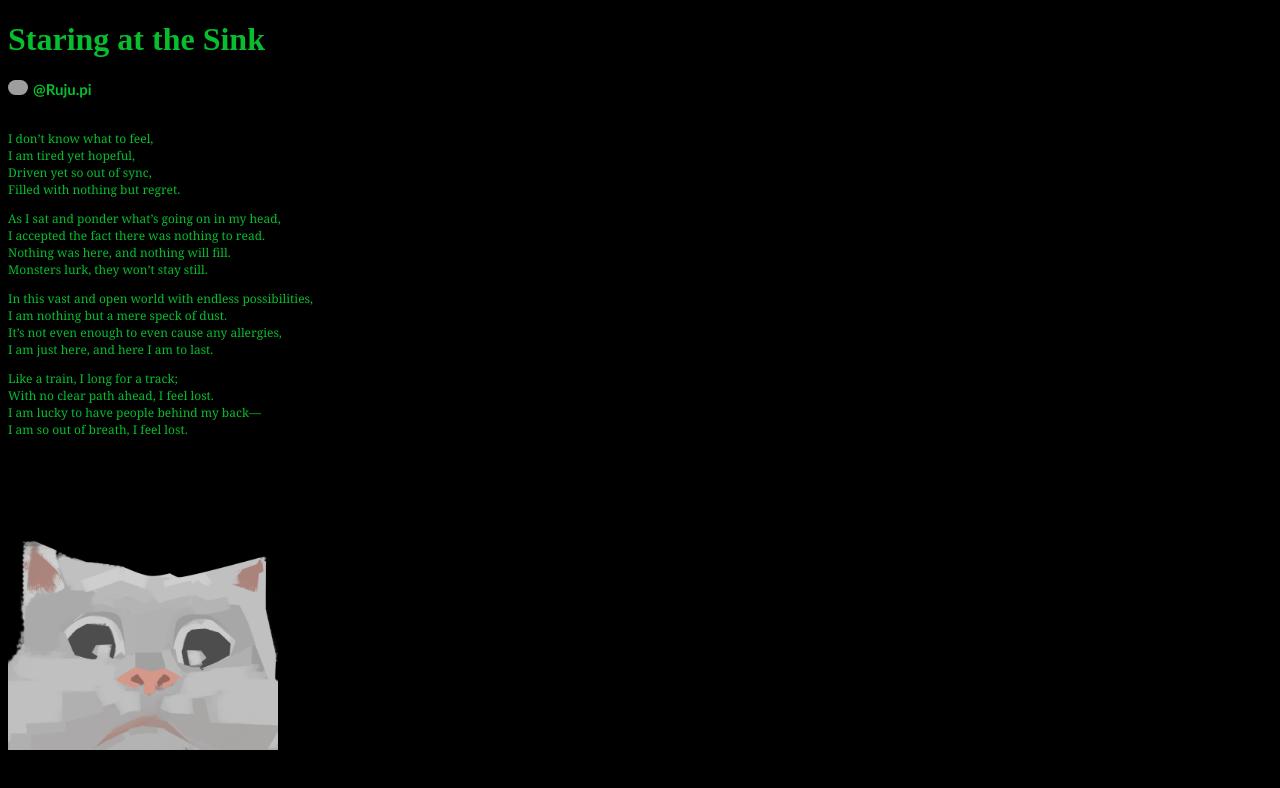
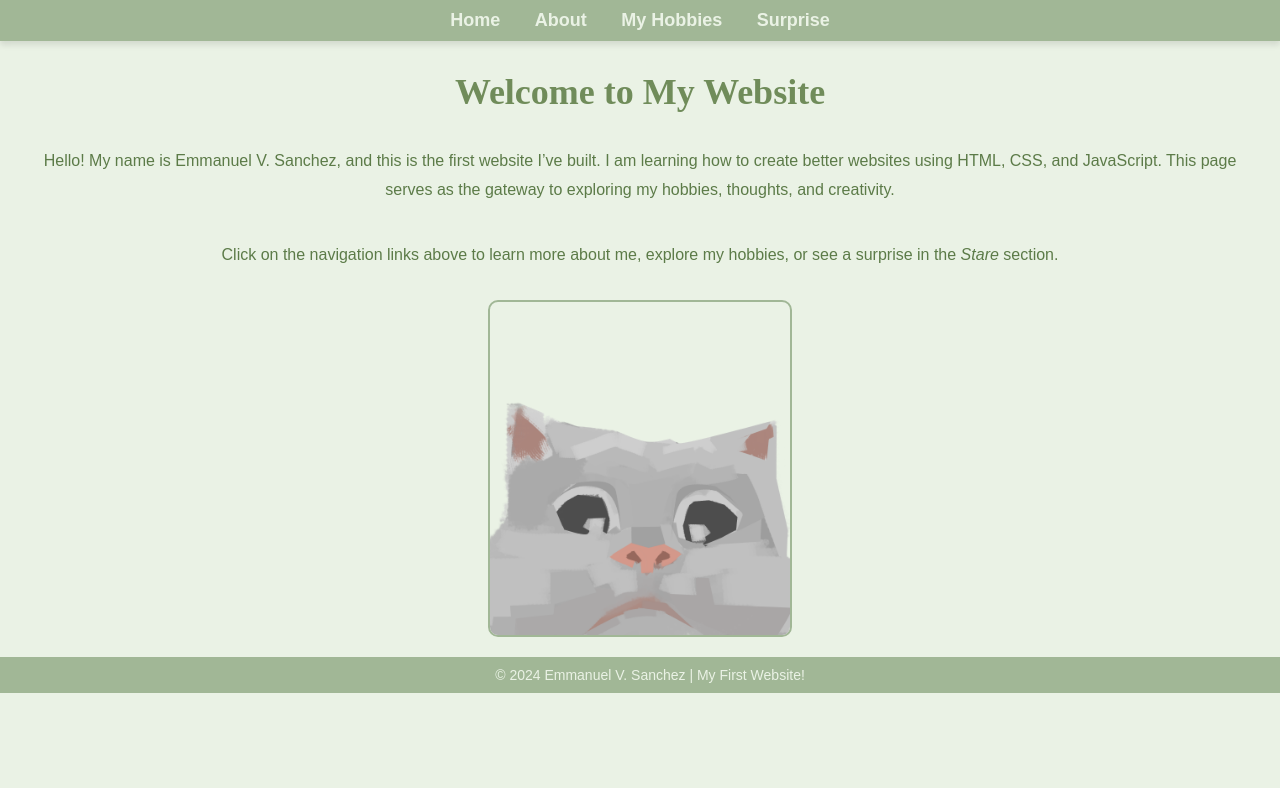
Before and after one commit to rujuuu/HTML_basics, a plain HTML site: page index.html in a window 1280 px wide. Drawn offline with Linux system fonts and the light colour scheme; grey boxes are pictures that could not be loaded.

Commit message:
Update index.html

```diff
--- a/index.html
+++ b/index.html
@@ -5,81 +5,104 @@
     <meta name="author" content="Emmanuel V. Sanchez" />
     <meta
       name="description"
-      content="This is the First website I built. I am learning how to create better websites using HTML"
+      content="This is the first website I built. I am learning how to create better websites using HTML."
     />
-    <title>Hello World!</title>
+    <title>Welcome to My Page</title>
     <link rel="icon" href="images/Gamer_Catto.png" />
     <style>
-      img.catto {
-        width: 270px;
+      /* General styles */
+      body {
+        background-color: #eaf2e5; /* Light green background */
+        color: #5c7b48; /* Olive green text color */
+        font-family: "Arial", sans-serif;
+        margin: 0;
+        padding: 0;
       }
-      img.pfp {
-        width: 20px;
-        border-radius: 10px;
-        float: left;
-        margin-right: 5px;
-      }
+
       h1 {
-        font-family: "Times New Roman";
-        color: #06be2e;
-        text-align: justify;
+        font-family: "Times New Roman", serif;
+        color: #708c5a; /* Deep green for title */
+        text-align: center;
+        margin-top: 30px;
+        font-size: 36px;
       }
 
       p {
-        font-family: "Georgia", monospace;
-        font-size: 12px;
-        text-align: justify;
+        font-size: 16px;
+        color: #5c7b48; /* Olive green text */
+        line-height: 1.8;
+        text-align: center;
+        padding: 10px 20px;
+      }
 
-        color: #06be2e;
+      img.catto {
+        display: block;
+        margin: 20px auto;
+        max-width: 300px; /* Fixed size for consistency */
+        height: auto;
+        border-radius: 10px; /* Adds a soft edge to the image */
+        border: 2px solid #a1b796; /* Green border for emphasis */
       }
-      p.username {
-        font-family: "Calibri", monospace;
-        font-size: 15px;
+
+      nav {
+        background-color: #a1b796; /* Medium green for header */
+        padding: 10px 20px;
+        text-align: center;
+        box-shadow: 0 4px 6px rgba(0, 0, 0, 0.1);
+      }
+
+      nav a {
+        color: #eaf2e5; /* Light green text */
+        text-decoration: none;
+        margin: 0 15px;
+        font-size: 18px;
         font-weight: bold;
-        text-align: justify;
+        transition: color 0.3s ease;
+      }
 
-        color: #06be2e;
+      nav a:hover {
+        color: #88a060; /* Sage green on hover */
       }
-      body {
-        background-color: #000000;
-        color: #222;
+
+      footer {
+        background-color: #a1b796; /* Medium green footer */
+        text-align: center;
+        padding: 10px;
+        color: #eaf2e5; /* Light green text */
+        font-size: 14px;
+        position: relative;
+        bottom: 0;
+        width: 100%;
       }
     </style>
   </head>
 
   <body>
-    <h1>Staring at the Sink</h1>
-    <img class="pfp" src="images/pfp.jpg" alt="Rujuu PFP" />
-    <p class="username">@Ruju.pi</p>
+    <!-- Navigation bar -->
+    <nav>
+      <a href="#">Home</a>
+      <a href="#">About</a>
+      <a href="#">My Hobbies</a>
+      <a href="files/stare.html">Surprise</a>
+    </nav>
 
+    <!-- Content -->
+    <h1>Welcome to My Website</h1>
     <p>
-      <br />
-      I don’t know what to feel,<br />
-      I am tired yet hopeful,<br />
-      Driven yet so out of sync,<br />
-      Filled with nothing but regret.
+      Hello! My name is Emmanuel V. Sanchez, and this is the first website I’ve
+      built. I am learning how to create better websites using HTML, CSS, and
+      JavaScript. This page serves as the gateway to exploring my hobbies,
+      thoughts, and creativity.
     </p>
 
     <p>
-      As I sat and ponder what’s going on in my head,<br />
-      I accepted the fact there was nothing to read.<br />
-      Nothing was here, and nothing will fill.<br />
-      Monsters lurk, they won’t stay still.
+      Click on the navigation links above to learn more about me, explore my
+      hobbies, or see a surprise in the <em>Stare</em> section.
     </p>
 
-    <p>
-      In this vast and open world with endless possibilities,<br />
-      I am nothing but a mere speck of dust.<br />
-      It’s not even enough to even cause any allergies,<br />
-      I am just here, and here I am to last.
-    </p>
+    <img class="catto" src="images/neko.png" alt="Catto Image" />
 
-    <p>
-      Like a train, I long for a track;<br />
-      With no clear path ahead, I feel lost.<br />
-      I am lucky to have people behind my back—<br />
-      I am so out of breath, I feel lost.
-    </p>
-    <img class="catto" src="images/neko.png" alt="Catto" />
+    <!-- Footer -->
+    <footer>&copy; 2024 Emmanuel V. Sanchez | My First Website!</footer>
   </body>
 </html>
```
